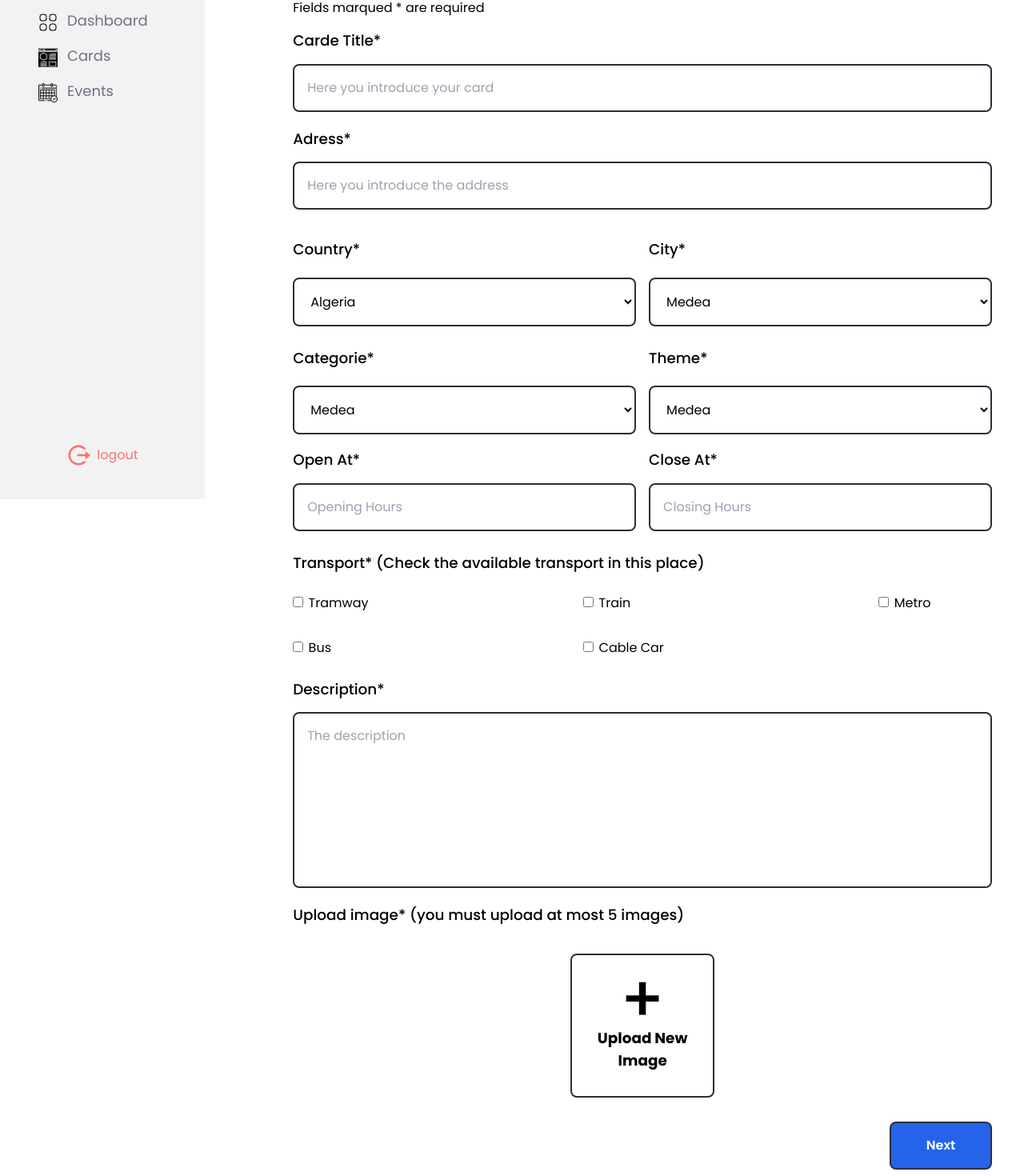
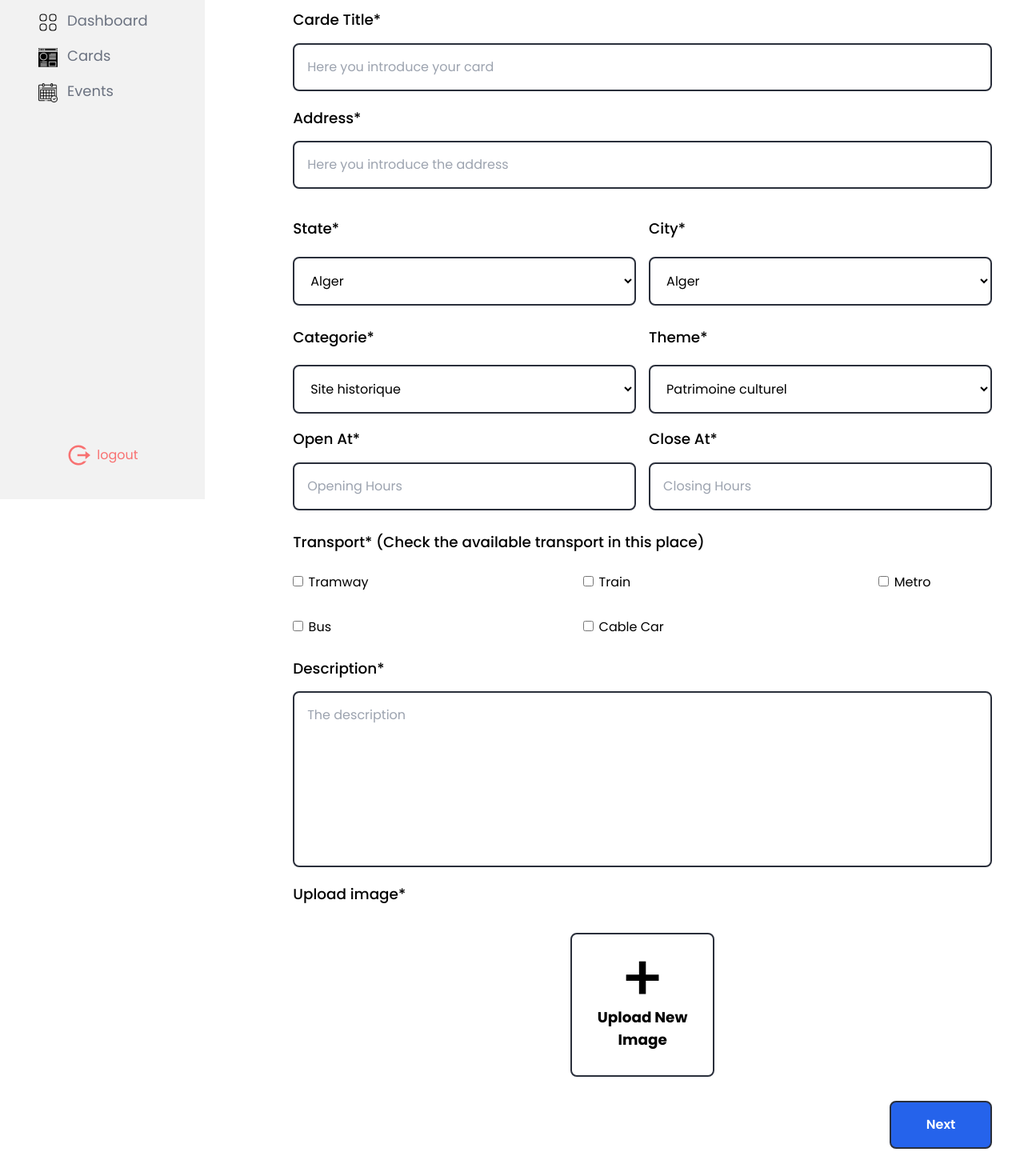
Before and after one commit to oussamadjelloul/dzExploire_Project, a React (Vite) app in the folder Admin/: page /new/card in a window 1280 px wide. Shown: the part 176-1646 px from the top of the page at 80% size. Built offline with nearby package versions, Linux system fonts and the light colour scheme; sample sign-in values are in the browser's storage.

Commit message:
integrate new card page

```diff
--- a/Admin/package.json
+++ b/Admin/package.json
@@ -13,6 +13,7 @@
     "@emotion/react": "^11.11.0",
     "@emotion/styled": "^11.11.0",
     "@mui/material": "^5.13.1",
+    "axios": "^1.4.0",
     "chart.js": "^4.3.0",
     "react": "^18.2.0",
     "react-chartjs-2": "^5.2.0",
--- a/Admin/src/App.jsx
+++ b/Admin/src/App.jsx
@@ -13,6 +13,7 @@ import EditEvent from "./pages/EditEvent";
 import ForgotPassword from "./pages/ForgotPassword";
 import NotFound from "./pages/NotFound";
 import RequireAuth from "./component/Auth/RequireAuth";
+import { NewCardContextProvider } from "./context/NewCard";
 
 export default function App() {
   return (
@@ -20,8 +21,8 @@ export default function App() {
       <Route path="/" element={<RequireAuth><Dashboard/></RequireAuth>}/>
       <Route path="/cards" element={<RequireAuth><Cards/></RequireAuth>}/>
       <Route path="/events" element={<RequireAuth><Events /></RequireAuth>}/>
-      <Route path="/new/card" element={<RequireAuth><NewCard1 /></RequireAuth>}/>
-      <Route path="/new/card/location" element={<RequireAuth><NewCard2 /></RequireAuth>}/>
+        <Route path="/new/card" element={<RequireAuth><NewCard1 /></RequireAuth>}/>
+        <Route path="/new/card/location" element={<RequireAuth><NewCard2 /></RequireAuth>}/>
       <Route path="/new/event" element={<RequireAuth><NewEvent /></RequireAuth>}/>
       <Route path="/edit/card" element={<RequireAuth><EditCard1 /></RequireAuth>}/>
       <Route path="/edit/card/location" element={<RequireAuth><EditCard2 /></RequireAuth>}/>
--- /dev/null
+++ b/Admin/src/context/NewCard.jsx
@@ -0,0 +1,15 @@
+import {createContext , useState} from 'react'
+
+export const NewCardContext = createContext()
+
+export const NewCardContextProvider = ({children})=>{
+    const [NewCard,setNewCard] =useState({})
+    const addCard = (data)=>{
+        setNewCard(data)
+        console.log(NewCard);
+    }
+return(
+<NewCardContext.Provider value={{NewCard,addCard}}>
+{children}
+</NewCardContext.Provider>)
+}
--- /dev/null
+++ b/Admin/src/hooks/useNewCardContext.jsx
@@ -0,0 +1,12 @@
+import { useContext } from "react"
+import { NewCardContext } from "../context/NewCard"
+
+
+
+export const useNewCardContext = ()=>{
+	const context = useContext(NewCardContext)
+	if(!context){
+		throw Error('useAuthContext must be used insid an authContextProvider')
+	}
+	return context
+}
--- a/Admin/src/main.jsx
+++ b/Admin/src/main.jsx
@@ -6,13 +6,16 @@ import { BrowserRouter } from 'react-router-dom'
 import { ToastContainer } from 'react-toastify';
 import 'react-toastify/dist/ReactToastify.css';
 import { AuthContextProvider } from './context/Auth.jsx'
+import { NewCardContextProvider } from './context/NewCard.jsx'
 
 ReactDOM.createRoot(document.getElementById('root')).render(
   <React.StrictMode>
     <BrowserRouter >
     <AuthContextProvider >
+    <NewCardContextProvider>
       <App />
       <ToastContainer />
+    </NewCardContextProvider>
     </AuthContextProvider>
     </BrowserRouter>
   </React.StrictMode>,
--- a/Admin/src/pages/NewCard1.jsx
+++ b/Admin/src/pages/NewCard1.jsx
@@ -1,14 +1,138 @@
-import React from "react";
+
+
+
+
+
+import React, { useContext } from "react";
+import {useRef, useState } from "react";
+import {toast} from 'react-toastify';
+import axios from "axios";
 import "../assets/css/EditCard.css";
 import SideBar from "../component/Dashboard/SideBar";
 import Nav from "../component/Dashboard/Nav";
+import { NewCardContext } from "../context/NewCard"
+import { useNewCardContext } from "../hooks/useNewCardContext";
+import { useNavigate } from "react-router-dom";
 
-const NewCard1 = () => {
-  const [images, setImages] = React.useState([]);
+const NewCard = () => {
+  const navigate = useNavigate()
+  const {addCard,NewCard} = useNewCardContext()
+
     const [open, setOpen] = React.useState(false);
+
+    const titleRef = useRef(null);
+    const addressRef = useRef(null);
+    const [state, setState] = useState('Alger');
+    const [city, setCity] = useState('Alger');
+    const [category, setCategory] = useState('Site historique');
+    const [theme, setTheme] = useState('Patrimoine culturel');
+    const openHourRef = useRef(null);
+    const closeHourRef = useRef(null);
+    const descriptionRef = useRef(null);
+    const [images, setImages] = useState([]);
+    const [imgs,setImgs]=useState([])
+    const [transportAvailibity,setTransport] = useState(["NotAvailable","NotAvailable","NotAvailable","NotAvailable","NotAvailable"])
+
+    function handleCheck(e) {
+     // let tab=transportAvailibity ;
+     // console.log(transportAvailibity);
+
+       if(e.target.checked){
+            transportAvailibity[Number(e.target.value)] = "Available";
+            setTransport(transportAvailibity)
+        } else {
+            transportAvailibity[Number(e.target.value)] = "NotAvailable";
+            setTransport(transportAvailibity)
+
+        }
+    }
+
+    // Cloud Name : dwufdyiuk
+    // Upload preset : ky_daoud
+
+    async function handleClick(e) {
+
+       /* console.log(`Title = ${titleRef.current.value}`);
+        console.log(`Address = ${addressRef.current.value}`);
+        console.log(`Country = ${state}`);
+        console.log(`City = ${city}`);
+        console.log(`Category = ${category}`);
+        console.log(`Theme = ${theme}`);
+        console.log(`Open Hour = ${openHourRef.current.value}`);
+        console.log(`Close Hour = ${closeHourRef.current.value}`);
+        console.log(`Transports = ${transports}`);
+        console.log(`Availibility = ${transportAvailibity}`);
+        console.log(`Description = ${descriptionRef.current.value}`);
+        console.log(images);*/
+
+        if(images !== []) {
+            const files = images;
+            const formData = Array.from({length:files.length}, () => {
+                    return new FormData();
+            });
+            for(let i=0; i<files.length; i++) {
+                formData[i].append('file', files[i]);
+                formData[i].append('upload_preset', 'ky_daoud');
+                let response
+                try {
+                    response = await axios.post(
+                        'https://api.cloudinary.com/v1_1/dwufdyiuk/image/upload',
+                        formData[i]
+                    );
+                } catch (error) {
+                    console.log(error);
+                }
+                if(response!=null) {
+                  imgs[i] = response.data.secure_url;
+                }
+            }
+            //console.log(images);
+        }
+
+        const data = {
+            place_title: titleRef.current.value,
+            address: addressRef.current.value,
+            state: state,
+            category: category,
+            opening_hour: openHourRef.current.value,
+            closing_hour: closeHourRef.current.value,
+            transport: transportAvailibity,
+            city: city,
+            theme: theme,
+            description: descriptionRef.current.value,
+            images: imgs
+        };
+        e.preventDefault();
+       if(data.place_title==='' || data.address==='' || data.state==='' || data.category==='' || data.opening_hour==='' || data.closing_hour==='' || data.transport==='' || data.city==='' || data.theme==='' || data.description==='' )
+        {
+            toast.error('Please Fill All the fields');
+        }
+        else if (images.length===0)
+        {
+          toast.error('Please upload some images');
+        }
+        else {
+          addCard(data)
+          navigate('/new/card/location')
+          //console.log(NewCard);
+          /*  await fetch('http://localhost:5000/newPlace', {
+                method: 'POST',
+                headers: {
+                    'Content-Type': 'application/json',
+                },
+                body: JSON.stringify(data),
+            })
+            .then((response)=>{
+                if(!response.ok) throw Error ('Error occure');
+                else toast.success('the user is add successfully ');
+            })
+            .catch(err=>{toast.error(err.message)});*/
+        }
+    }
 
     return (
        <div>
+
       <Nav open={open} setOpen={setOpen} />
         <div className="ContactUs">
           <div className="sideBar">
@@ -19,50 +143,55 @@ const NewCard1 = () => {
         </div>
             <div className="contact form pt-28">
             <h2>New Card</h2>
-          <form>
+            <div>
                 <span>Fields marqued * are required</span>
                 <div className="formBox">
                 <div className="row20">
                     <div className="inputBox">
                     <span>Carde Title*</span>
                     <input
+                        ref={titleRef}
                         type="text"
                         placeholder="Here you introduce your card"
                     />
                     </div>
                     <div className="inputBox">
-                  <span>Adress*</span>
+                    <span>Address*</span>
                     <input
+                        ref={addressRef}
                         type="text"
                         placeholder="Here you introduce the address"
                     />
                     </div>
                 </div>
 
-              {/* <!-- la liste déroulente --> */}
-
                 <div className="row40">
                     <div className="dropdown">
-                  <span>Country*</span>
-                  <select className="select">
-                    <option className="selected">Algeria</option>
-                    <option>Afghanistan</option>
-                    <option>Algeria</option>
-                    <option>Tunisia</option>
-                    <option>Moroco</option>
-                    <option>Libya</option>
-                    <option>Egypt</option>
+                    <span>State*</span>
+                    <select className="select" onChange={(e)=>{setState(e.target.value)}}>
+                        <option className="selected">Alger</option>
+                        <option>Constantine</option>
+                        <option>Béjaïa</option>
+                        <option>Batna</option>
+                        <option>Sétif</option>
+                        <option>Tipaza</option>
+                        <option>Oran</option>
+                        <option>Tamanrasset</option>
+                        <option>Béchar</option>
                     </select>
                     </div>
                     <div className="dropdown">
                     <span>City*</span>
-                  <select className="select">
-                    <option className="selected">Medea</option>
-                    <option>Ksar El Boukhari</option>
-                    <option>Barouighia</option>
-                    <option>Zoubayria</option>
-                    <option>Omayria</option>
-                    <option>Boughazoul</option>
+                    <select className="select" onChange={(e)=>{setCity(e.target.value)}}>
+                        <option className="selected">Alger</option>
+                        <option>Constantine</option>
+                        <option>Béjaïa</option>
+                        <option>Timgad</option>
+                        <option>Djemila</option>
+                        <option>Tipaza</option>
+                        <option>Oran</option>
+                        <option>Tamanrasset</option>
+                        <option>Taghit</option>
                     </select>
                     </div>
                 </div>
@@ -70,24 +199,34 @@ const NewCard1 = () => {
                 <div className="row40">
                     <div className="dropdown">
                     <span>Categorie*</span>
-                  <select className="select">
-                    <option className="selected">Medea</option>
-                    <option>Ksar El Boukhari</option>
-                    <option>Barouighia</option>
-                    <option>Zoubayria</option>
-                    <option>Omayria</option>
-                    <option>Boughazoul</option>
+                    <select className="select" onChange={(e)=>{setCategory(e.target.value)}}>
+                        <option className="selected">Site historique</option>
+                        <option>Site archéologique</option>
+                        <option>Site religieux</option>
+                        <option>Mémorial</option>
+                        <option>Parc national</option>
+                        <option>Parc</option>
+                        <option>Pont</option>
+                        <option>Site naturel</option>
+                        <option>Plage</option>
+                        <option>Oasis</option>
                     </select>
                     </div>
+
                     <div className="dropdown">
                     <span>Theme*</span>
-                  <select className="select">
-                    <option className="selected">Medea</option>
-                    <option>Ksar El Boukhari</option>
-                    <option>Barouighia</option>
-                    <option>Zoubayria</option>
-                    <option>Omayria</option>
-                    <option>Boughazoul</option>
+                    <select className="select" onChange={(e)=>{setTheme(e.target.value)}}>
+                        <option className="selected">Patrimoine culturel</option>
+                        <option>Jardin botanique</option>
+                        <option>Histoire et commémoration</option>
+                        <option>Architecture et patrimoine</option>
+                        <option>Nature et conservation</option>
+                        <option>Histoire et patrimoine</option>
+                        <option>Architecture religieuse</option>
+                        <option>Nature et paysages</option>
+                        <option>Détente et loisirs</option>
+                        <option>Nature et patrimoine</option>
+                        <option>Détente et nature</option>
                     </select>
                     </div>
                 </div>
@@ -95,11 +234,11 @@ const NewCard1 = () => {
                 <div className="row40">
                     <div className="inputBox">
                     <span>Open At*</span>
-                  <input type="text" placeholder="Opening Hours" />
+                    <input ref={openHourRef} type="text" placeholder="Opening Hours" />
                     </div>
                     <div className="inputBox">
                     <span>Close At*</span>
-                  <input type="text" placeholder="Closing Hours" />
+                    <input ref={closeHourRef} type="text" placeholder="Closing Hours" />
                     </div>
                 </div>
 
@@ -110,23 +249,23 @@ const NewCard1 = () => {
                     <div className="gridBox">
                     {/* <!-- ckeckbox --> */}
                     <div className="checkBox">
-                    <input type="checkbox" />
+                        <input value="3" type="checkbox"  onChange={handleCheck}/>
                         <label>Tramway</label>
                     </div>
                     <div className="checkBox">
-                    <input type="checkbox" />
+                        <input value="4" type="checkbox"  onChange={handleCheck}/>
                         <label>Train</label>
                     </div>
                     <div className="checkBox">
-                    <input type="checkbox" />
+                        <input value="1" type="checkbox" onChange={handleCheck}/>
                         <label>Metro</label>
                     </div>
                     <div className="checkBox">
-                    <input type="checkbox" />
+                        <input value="2" type="checkbox" onChange={handleCheck}/>
                         <label>Bus</label>
                     </div>
                     <div className="checkBox">
-                    <input type="checkbox" />
+                        <input value="0" type="checkbox"  onChange={handleCheck}/>
                         <label>Cable Car</label>
                     </div>
                     </div>
@@ -135,13 +274,13 @@ const NewCard1 = () => {
                 <div className="row80">
                     <div className="inputBox">
                     <span>Description*</span>
-                  <textarea placeholder="The description"></textarea>
+                    <textarea ref={descriptionRef} placeholder="The description"></textarea>
                     </div>
                 </div>
 
                 <div className="row100">
                     {/* <!-- add images --> */}
-                <span>Upload image* (you must upload at most 5 images)</span>
+                    <span>Upload image* </span>
                     <div className="imgBox">
                     <div id="addImg">
                         <span>&#43;</span>
@@ -152,12 +291,12 @@ const NewCard1 = () => {
                         title=""
                         accept="image/png, image/jpg "
                         multiple
-                      //   onChange={(e) => {
-                      // handlerImages(e);
                         onChange={(event) => {
                             var imgs = [];
+                            //console.log(event.target.files)
                             Array.from(event.target.files).forEach((file) => {
-                          imgs.push(URL.createObjectURL(file));
+                                imgs.push(file);
+                                //console.log(URL.createObjectURL(file));
                             });
                             setImages([...imgs, ...images]);
                         }}
@@ -169,7 +308,7 @@ const NewCard1 = () => {
                             <div
                             className="relative"
                             key={index}
-                          style={{ backgroundImage: `url(${e})` }}
+                            style={{backgroundImage: `url(${URL.createObjectURL(e)})`}}
                             >
                             <i
                                 className="fas fa-trash-alt trash-icon bg-red-600"
@@ -183,18 +322,18 @@ const NewCard1 = () => {
                         })}
                     </div>
                 </div>
-
-              <div className="next">
+                <div  onClick={handleClick} className="next">
                     <div className="inputBox">
-                  <input type="submit" value="Next" id="submitForm" />
+                        <input  type="submit" value="Next" id="submitForm" />
                     </div>
                 </div>
                 </div>
-          </form>
             </div>
             </div>
         </div>
+        </div>
+
     );
 };
 
-export default NewCard1;
+export default NewCard;
--- a/Admin/src/pages/NewEvent.jsx
+++ b/Admin/src/pages/NewEvent.jsx
@@ -1,11 +1,69 @@
 import React from "react";
+import {useRef, useState } from "react";
+import {toast} from 'react-toastify';
+import axios from "axios";
 import "../assets/css/EditCard.css";
 import SideBar from "../component/Dashboard/SideBar";
 import Nav from "../component/Dashboard/Nav";
 
 const NewEvent = () => {
-  const [images, setImages] = React.useState([]);
+
+  const titleRef = useRef(null);
+  const [state, setState] = useState('Alger');
+  const [relative, setRelative] = useState('Place 1 (title)');
+  const dateTime= useRef(null);
+  const descriptionRef = useRef(null);
+  const [images, setImages] = useState([]);
   const [open, setOpen] = React.useState(false);
+  const [imgs,setImgs]=useState([])
+
+  async function handleClick(e) {
+
+      if(images !== []) {
+          const files = images;
+          const formData = Array.from({length:files.length}, () => {
+                  return new FormData();
+          });
+          for(let i=0; i<files.length; i++) {
+              formData[i].append('file', files[i]);
+              formData[i].append('upload_preset', 'ky_daoud');
+              let response
+              try {
+                  response = await axios.post(
+                      'https://api.cloudinary.com/v1_1/dwufdyiuk/image/upload',
+                      formData[i]
+                  );
+              } catch (error) {
+                  console.log(error);
+              }
+              if(response!=null) {
+                  imgs[i] = response.data.secure_url;
+              }
+          }
+      }
+
+      const data = {
+          place_title: titleRef.current.value,
+          state: state,
+          datetime: dateTime.current.value,
+          relative: relative,
+          description: descriptionRef.current.value,
+          images: imgs
+      };
+
+      if(data.place_title==='' || data.state==='' || data.datetime==='' || data.relative==='' || data.description==='' )
+      {
+          toast.error('Please Fill All the fields');
+      }
+      else if (images.length===0)
+      {
+        toast.error('Please upload some images');
+      }
+      else {
+          console.log(data);
+
+      }
+  }
 
   return (
     <div>
@@ -26,13 +84,15 @@ const NewEvent = () => {
                 <div className="inputBox">
                   <span>Event Title*</span>
                   <input
+                    ref={titleRef}
                     type="text"
                     placeholder="Here you introduce your card"
                   />
                 </div>
                 <div className="inputBox">
-                  <span>Date and title*</span>
+                  <span>Date and time*</span>
                   <input
+                    ref={dateTime}
                     type="datetime-local"
                     placeholder="Here you introduce the address"
                   />
@@ -44,8 +104,8 @@ const NewEvent = () => {
               <div className="row40">
                 <div className="dropdown">
                   <span>State*</span>
-                  <select className="select">
-                  <option className="selected">Now</option>
+                  <select className="select" onChange={(e)=>{setState(e.target.value)}}>
+                    <option className="selected">Now</option>
                     <option>Comming</option>
                   </select>
                 </div>
@@ -54,7 +114,7 @@ const NewEvent = () => {
               <div className="row40">
                 <div className="dropdown">
                   <span>Card relative to this events*</span>
-                  <select className="select">
+                  <select className="select" onChange={(e)=>{setRelative(e.target.value)}}>
                     <option className="selected">Place 1 (title)</option>
                     <option>Place 2 (title)</option>
                   </select>
@@ -64,7 +124,7 @@ const NewEvent = () => {
               <div className="row80">
                 <div className="inputBox">
                   <span>Description*</span>
-                  <textarea placeholder="The description"></textarea>
+                  <textarea placeholder="The description" ref={descriptionRef}></textarea>
                 </div>
               </div>
 
@@ -115,7 +175,7 @@ const NewEvent = () => {
 
               <div className="next">
                 <div className="inputBox">
-                  <input type="submit" value="Next" id="submitForm" />
+                  <input onClick={handleClick} type="submit" value="Next" id="submitForm" />
                 </div>
               </div>
             </div>
```
Also changed, not shown: Admin/src/pages/NewCard2.jsx (+14 -1 lines), 1 other file (tests, documents, lock files or other folders). Lines whose indentation alone changed are shown as unchanged.
